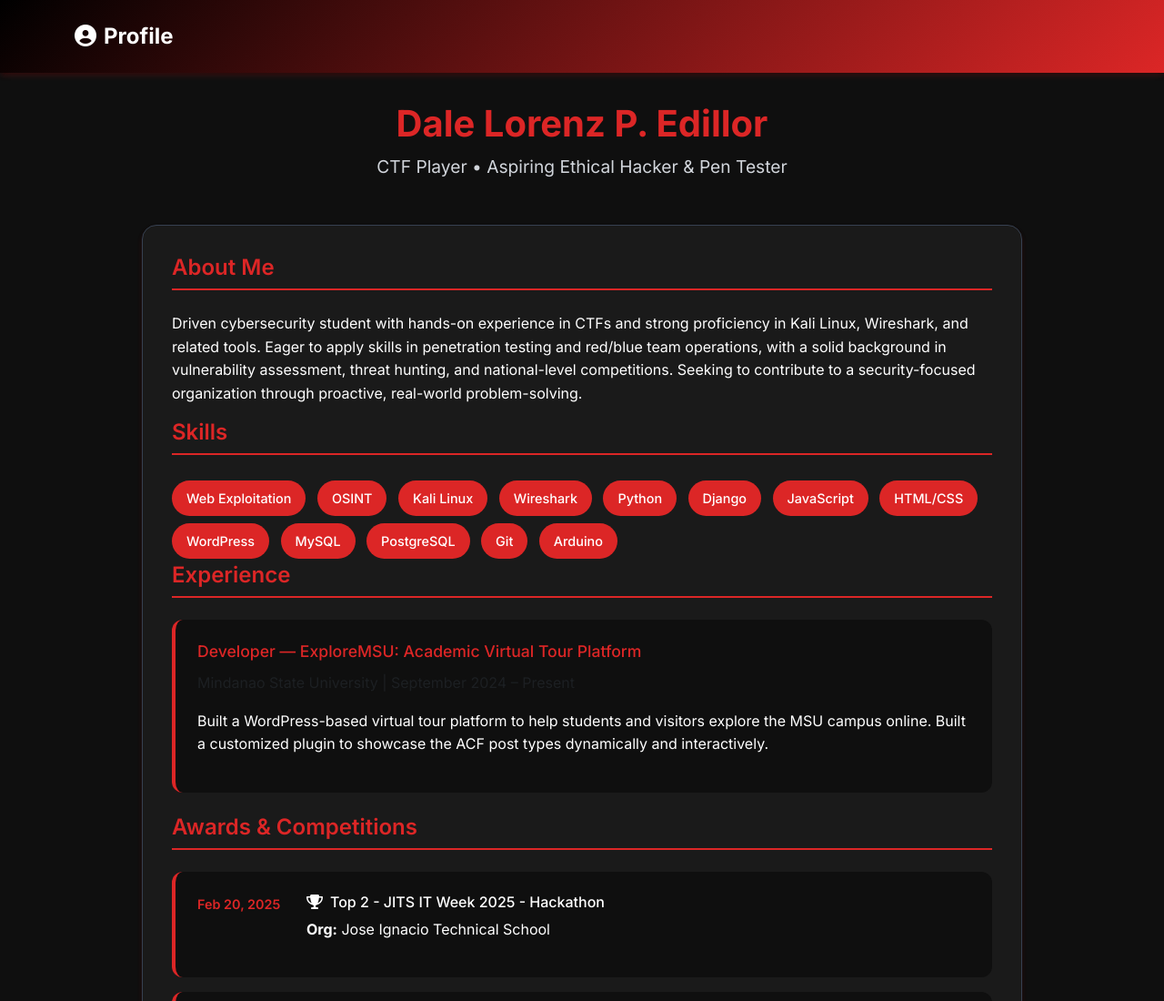
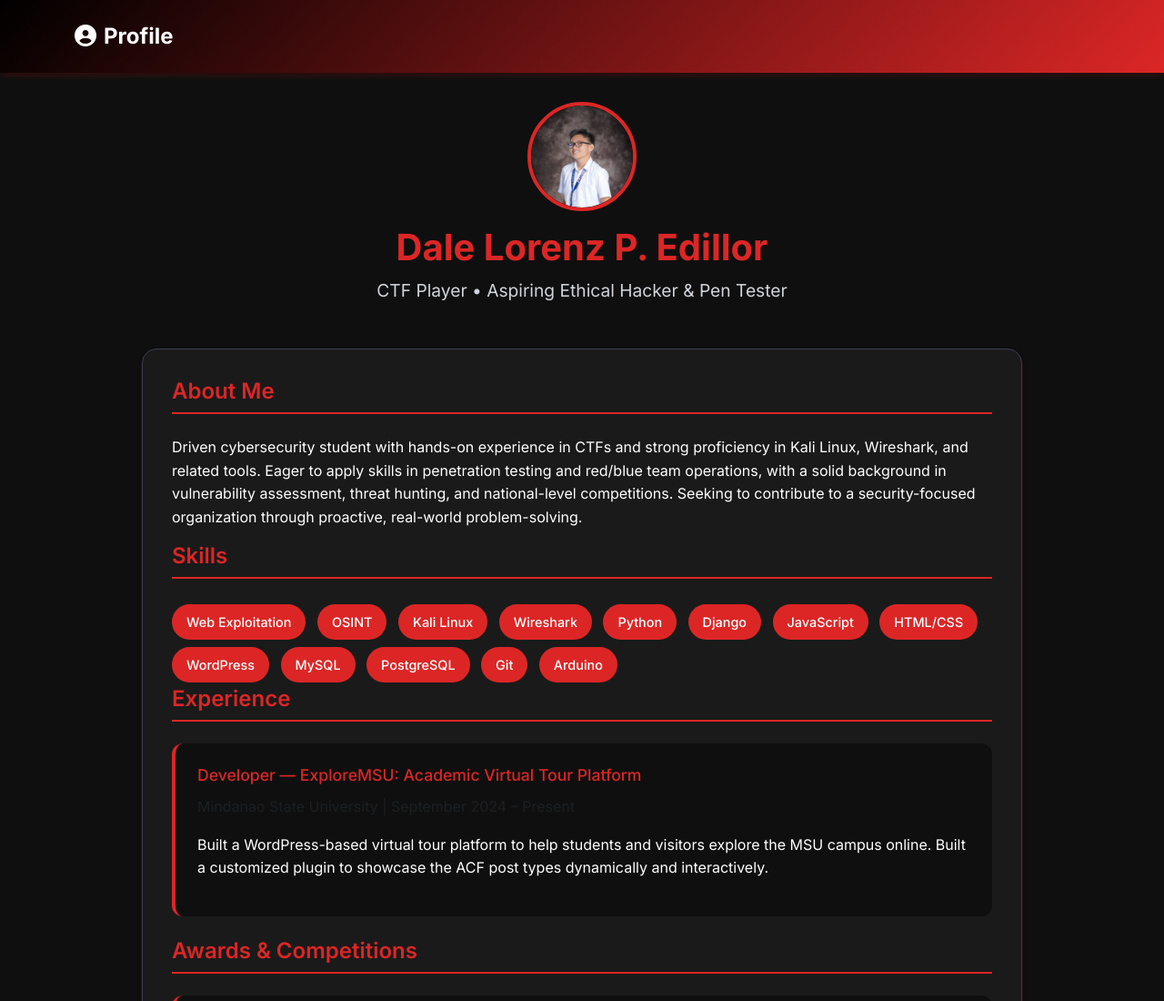
Before and after one commit to SSundee303/Static-CV, a plain HTML site: page profile.html in a window 1280 px wide. Shown: the top 1100 px of the page at 91% size. Drawn offline with nearby package versions, Linux system fonts and the light colour scheme.

Commit message:
final commit

```diff
--- a/profile.html
+++ b/profile.html
@@ -283,6 +283,11 @@
     <div class="main-container">
         <div class="profile-card">
             <div class="profile-header">
+                <div class="d-flex justify-content-center mb-3">
+                    <div class="profile-banner" style="width:120px;height:120px;border-radius:50%;overflow:hidden;border:4px solid var(--primary-color);display:flex;align-items:center;justify-content:center;">
+                        <img src="images/Profile%20Picture.jpg" alt="Dale Lorenz Edillor" class="banner-image" style="width:100%;height:100%;object-fit:cover;border-radius:50% !important;border:none !important;">
+                    </div>
+                </div>
                 <h1 class="profile-name">Dale Lorenz P. Edillor</h1>
                 <p class="profile-title">CTF Player • Aspiring Ethical Hacker & Pen Tester</p>
             </div>
```
Also changed, not shown: index.html (+1 -1 lines), images/Profile Picture.jpg (added).
